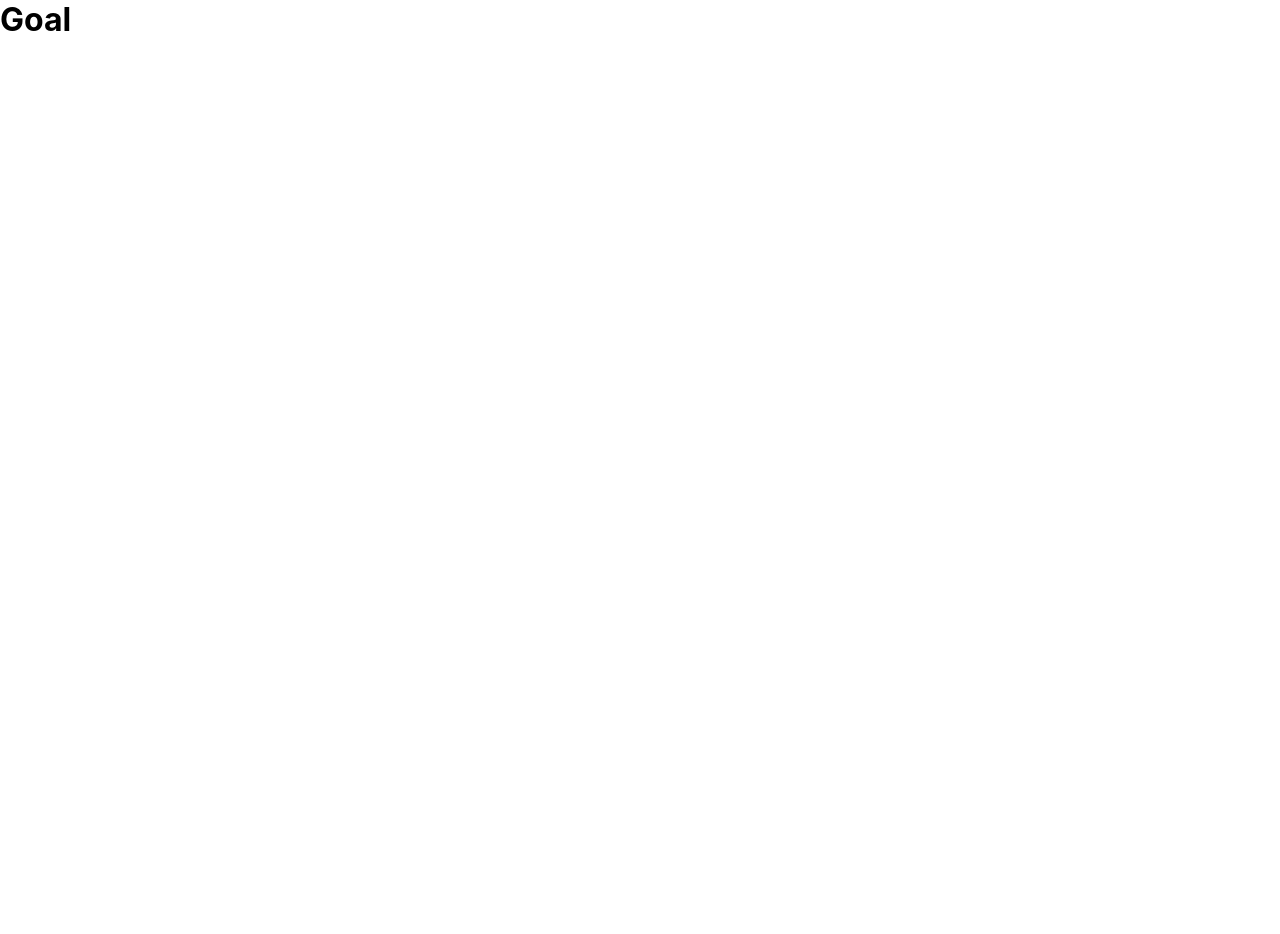
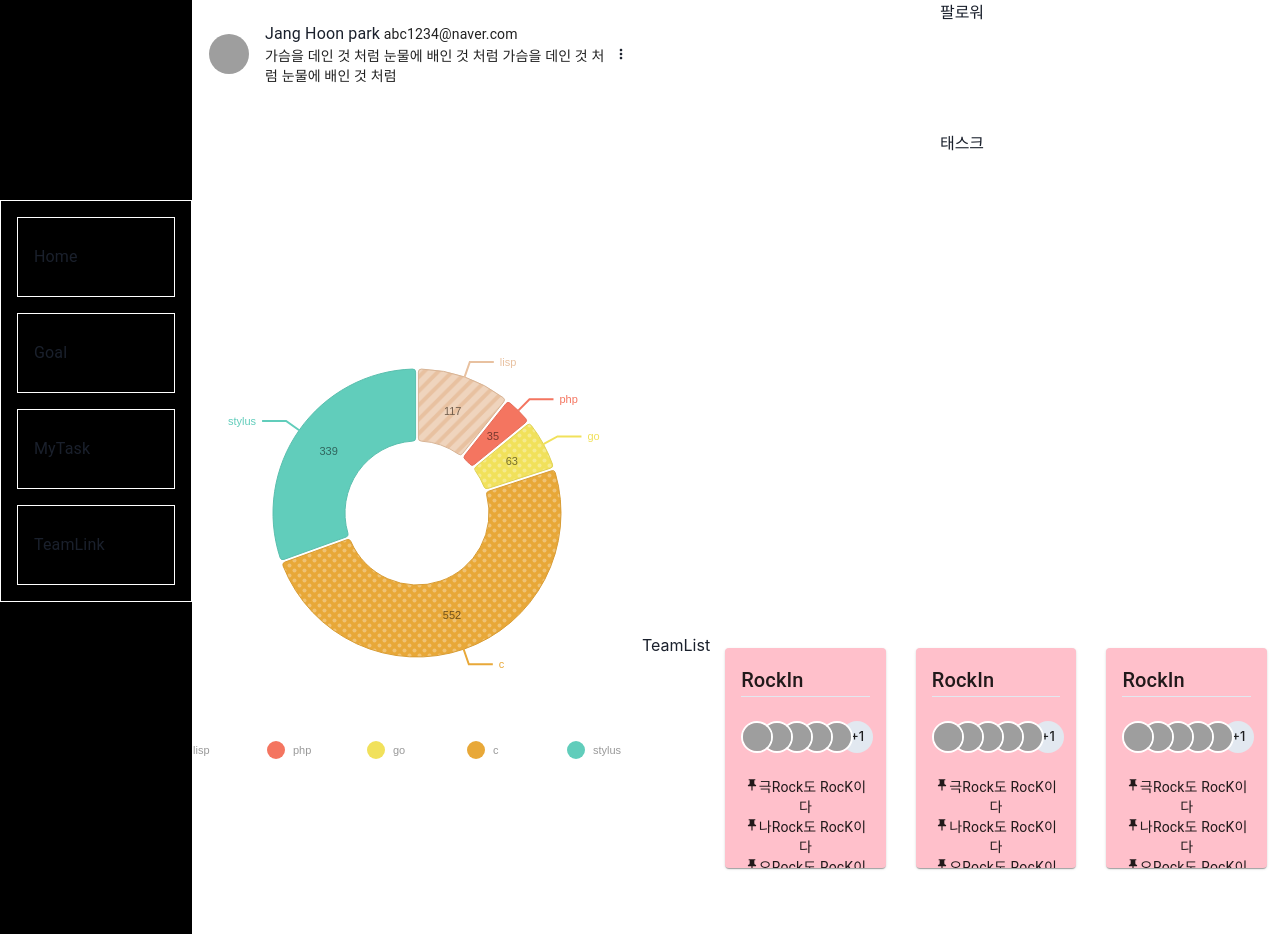
Before and after one commit to wannaseoji/ttodo, a React (Create React App) app: page /Goal in a window 1280 px wide. Before the commit the page ends 800 px from the top, so only its background shows below. Built offline with nearby package versions, Linux system fonts and the light colour scheme; grey boxes are pictures that could not be loaded.

Commit message:
Goal > chart
state가 없는 chart merge

```diff
--- a/package.json
+++ b/package.json
@@ -8,6 +8,7 @@
     "@emotion/react": "^11.10.5",
     "@emotion/styled": "^11.10.5",
     "@mui/material": "^5.10.11",
+    "@nivo/pie": "^0.80.0",
     "@testing-library/jest-dom": "^5.16.5",
     "@testing-library/react": "^13.4.0",
     "@testing-library/user-event": "^13.5.0",
--- /dev/null
+++ b/src/components/Chart.js
@@ -0,0 +1,140 @@
+import { ResponsivePie } from '@nivo/pie'
+import React from 'react';
+// make sure parent container have a defined height when using
+// responsive component, otherwise height will be 0 and
+// no chart will be rendered.
+// website examples showcase many properties,
+// you'll often use just a few of them.
+const MyResponsivePie = ({ data /* see data tab */ }) => (
+    <ResponsivePie
+        data={data}
+        margin={{ top: 40, right: 80, bottom: 80, left: 80 }}
+        innerRadius={0.5}
+        padAngle={1}
+        cornerRadius={3}
+        activeOuterRadiusOffset={8}
+        colors={{ scheme: 'nivo' }}
+        borderWidth={1}
+        borderColor={{
+            from: 'color',
+            modifiers: [
+                [
+                    'darker',
+                    0.2
+                ]
+            ]
+        }}
+        arcLinkLabelsSkipAngle={10}
+        arcLinkLabelsTextColor={{ from: 'color', modifiers: [] }}
+        arcLinkLabelsThickness={2}
+        arcLinkLabelsColor={{ from: 'color', modifiers: [] }}
+        arcLabelsSkipAngle={10}
+        arcLabelsTextColor={{
+            from: 'color',
+            modifiers: [
+                [
+                    'darker',
+                    2
+                ]
+            ]
+        }}
+        defs={[
+            {
+                id: 'dots',
+                type: 'patternDots',
+                background: 'inherit',
+                color: 'rgba(255, 255, 255, 0.3)',
+                size: 4,
+                padding: 1,
+                stagger: true
+            },
+            {
+                id: 'lines',
+                type: 'patternLines',
+                background: 'inherit',
+                color: 'rgba(255, 255, 255, 0.3)',
+                rotation: -45,
+                lineWidth: 6,
+                spacing: 10
+            }
+        ]}
+        fill={[
+            {
+                match: {
+                    id: 'ruby'
+                },
+                id: 'dots'
+            },
+            {
+                match: {
+                    id: 'c'
+                },
+                id: 'dots'
+            },
+            {
+                match: {
+                    id: 'go'
+                },
+                id: 'dots'
+            },
+            {
+                match: {
+                    id: 'python'
+                },
+                id: 'dots'
+            },
+            {
+                match: {
+                    id: 'scala'
+                },
+                id: 'lines'
+            },
+            {
+                match: {
+                    id: 'lisp'
+                },
+                id: 'lines'
+            },
+            {
+                match: {
+                    id: 'elixir'
+                },
+                id: 'lines'
+            },
+            {
+                match: {
+                    id: 'javascript'
+                },
+                id: 'lines'
+            }
+        ]}
+        legends={[
+            {
+                anchor: 'bottom',
+                direction: 'row',
+                justify: false,
+                translateX: 0,
+                translateY: 56,
+                itemsSpacing: 0,
+                itemWidth: 100,
+                itemHeight: 18,
+                itemTextColor: '#999',
+                itemDirection: 'left-to-right',
+                itemOpacity: 1,
+                symbolSize: 18,
+                symbolShape: 'circle',
+                effects: [
+                    {
+                        on: 'hover',
+                        style: {
+                            itemTextColor: '#000'
+                        }
+                    }
+                ]
+            }
+        ]}
+    />
+
+)
+
+export default MyResponsivePie;
--- /dev/null
+++ b/src/components/data.js
@@ -0,0 +1,35 @@
+const data = [
+    {
+        "id": "lisp",
+        "label": "lisp",
+        "value": 117,
+        "color": "hsl(37, 70%, 50%)"
+    },
+    {
+        "id": "php",
+        "label": "php",
+        "value": 35,
+        "color": "hsl(292, 70%, 50%)"
+    },
+    {
+        "id": "go",
+        "label": "go",
+        "value": 63,
+        "color": "hsl(331, 70%, 50%)"
+    },
+    {
+        "id": "c",
+        "label": "c",
+        "value": 552,
+        "color": "hsl(185, 70%, 50%)"
+    },
+    {
+        "id": "stylus",
+        "label": "stylus",
+        "value": 339,
+        "color": "hsl(247, 70%, 50%)"
+    }
+]
+
+
+export default data;
--- a/src/pages/Goal.js
+++ b/src/pages/Goal.js
@@ -1,5 +1,89 @@
+import MyResponsivePie from '../components/Chart'
+import data from '../components/data'
+import { Outlet, Link } from "react-router-dom";
+import '../App.css';
+import '../styles/grid.css';
+import List from '@mui/material/List';
+import ListItem from '@mui/material/ListItem';
+import ListItemButton from '@mui/material/ListItemButton';
+import ListItemIcon from '@mui/material/ListItemIcon';
+
+import Box from '@mui/material/Box';
+import ListItemText from '@mui/material/ListItemText';
+import Team from "./Team";
+import Profile from "./Profile";
+
 const Goal = () => {
-    return <h1>Goal</h1>;
+    return (
+        <div className="parent">
+            <div className="box menu">
+                <nav id="seo_nav">
+                    <Box sx={{ width: '100%', maxWidth: 400, bgcolor: 'background.black', border: '1px solid white' }}>
+                        <List component="nav">
+                            <nav>
+                                <Link to="/" style={{ textDecoration: 'none' }}>
+                                    <ListItem >
+                                        <ListItemButton sx={{ height: 80, border: '1px solid white' }}>
+                                            <ListItemText>Home</ListItemText>
+                                        </ListItemButton>
+
+                                    </ListItem>
+                                </Link>
+                            </nav>
+                            <nav>
+                                <Link to="/Goal" style={{ textDecoration: 'none' }} >
+
+                                    <ListItem>
+                                        <ListItemButton sx={{ height: 80, border: '1px solid white' }}>
+                                            <ListItemText > Goal</ListItemText>
+                                        </ListItemButton>
+                                    </ListItem>
+                                </Link>
+
+                            </nav>
+                            <nav>
+                                <Link to="/MyTask" style={{ textDecoration: 'none' }}>
+
+                                    <ListItem>
+
+                                        <ListItemButton sx={{ height: 80, border: '1px solid white' }}>
+                                            <ListItemText >  MyTask</ListItemText>
+                                        </ListItemButton>
+                                    </ListItem>
+                                </Link>
+
+                            </nav>
+                            <nav>
+                                <Link to="/TeamLink" style={{ textDecoration: 'none' }}>
+                                    <ListItem>
+
+                                        <ListItemButton sx={{ height: 80, border: '1px solid white' }}>
+                                            <ListItemText > TeamLink</ListItemText>
+                                        </ListItemButton>
+
+                                    </ListItem>
+                                </Link>
+                            </nav>
+                        </List>
+                    </Box>
+                </nav >
+            </div >
+            <div className="box profile"><Profile /></div>
+            <div className="box content"><div style={{ width: '500px', height: '500px', margin: 'auto' }}>
+                <MyResponsivePie data={data} />
+            </div></div>
+            <div className="box follower">팔로워</div>
+            <div className="box tasklist">태스크</div>
+            <div className="box teamlist">
+                TeamList
+                <Team />
+                <Team />
+                <Team />
+            </div>
+        </div >
+
+
+    );
 };
 
 export default Goal;
--- a/src/pages/Home.js
+++ b/src/pages/Home.js
@@ -13,8 +13,8 @@ import Profile from "./Profile";
 
 const Home = () => {
     return (
-        <div class="parent">
-            <div class="box menu">
+        <div className="parent">
+            <div className="box menu">
                 <nav id="seo_nav">
                     <Box sx={{ width: '100%', maxWidth: 400, bgcolor: 'background.black', border: '1px solid white' }}>
                         <List component="nav">
@@ -66,15 +66,15 @@ const Home = () => {
                     </Box>
                 </nav >
             </div >
-            <div class="box profile"><Profile/></div>
-            <div class="box content">타임라인/캘린더/차트</div>
-            <div class="box follower">팔로워</div>
-            <div class="box tasklist">태스크</div>
-            <div class="box teamlist">
+            <div className="box profile"><Profile /></div>
+            <div className="box content">타임라인/캘린더/차트</div>
+            <div className="box follower">팔로워</div>
+            <div className="box tasklist">태스크</div>
+            <div className="box teamlist">
                 TeamList
-                <Team/>
-                <Team/>
-                <Team/>
+                <Team />
+                <Team />
+                <Team />
             </div>
         </div >
 
--- a/src/styles/grid.css
+++ b/src/styles/grid.css
@@ -5,7 +5,9 @@
 }
 
 body {
-    height: 100vh;
+    position: relative;
+    height: 100%;
+    width: 100%;
 }
 
 .parent {
```
Also changed, not shown: 1 other file (tests, documents, lock files or other folders).
